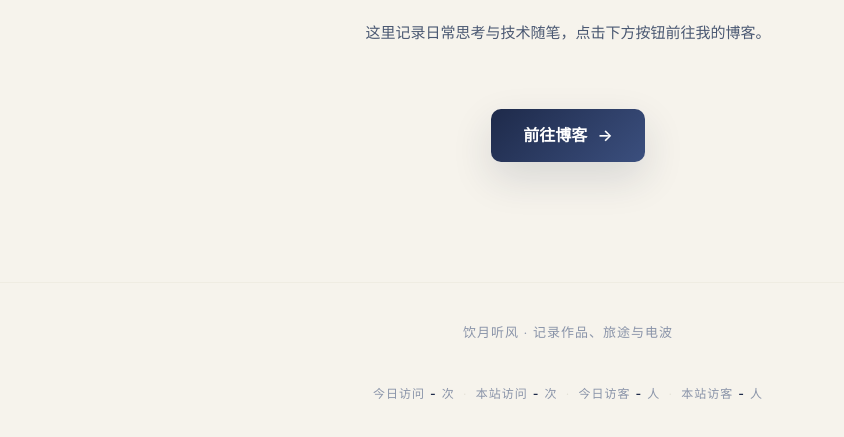
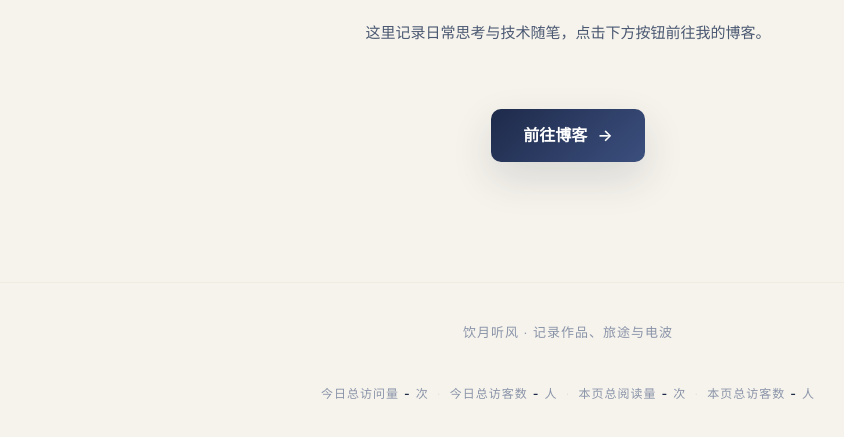
Before and after one commit to ring-finger/moon-quench, an Astro site: page /moon-quench/blog in a window 1280 px wide. Shown: the part 317-754 px from the top of the page, without its empty margins (72-916 px from the left). Built offline with nearby package versions, Linux system fonts and the light colour scheme; Astro itself is replaced by a stand-in of ours; a script that the page names is missing.

Commit message:
feat: 首页显示本站 PV/UV，子模块显示今日与本页统计

```diff
--- a/src/layouts/Layout.astro
+++ b/src/layouts/Layout.astro
@@ -55,15 +55,25 @@ const base = import.meta.env.BASE_URL;
     }
 
     <!-- 访问量统计（不蒜子 busuanzi.cc） -->
-    <div class="busuanzi-bar">
-      <span>今日访问 <span id="busuanzi_today_pv">-</span> 次</span>
-      <span class="sep">·</span>
-      <span>本站访问 <span id="busuanzi_site_pv">-</span> 次</span>
-      <span class="sep">·</span>
-      <span>今日访客 <span id="busuanzi_today_uv">-</span> 人</span>
-      <span class="sep">·</span>
-      <span>本站访客 <span id="busuanzi_site_uv">-</span> 人</span>
-    </div>
+    {
+      mode === 'home' ? (
+        <div class="busuanzi-bar">
+          <span>本站访问 <span id="busuanzi_site_pv">-</span> 次</span>
+          <span class="sep">·</span>
+          <span>本站访客 <span id="busuanzi_site_uv">-</span> 人</span>
+        </div>
+      ) : (
+        <div class="busuanzi-bar">
+          <span>今日总访问量 <span id="busuanzi_today_pv">-</span> 次</span>
+          <span class="sep">·</span>
+          <span>今日总访客数 <span id="busuanzi_today_uv">-</span> 人</span>
+          <span class="sep">·</span>
+          <span>本页总阅读量 <span id="busuanzi_page_pv">-</span> 次</span>
+          <span class="sep">·</span>
+          <span>本页总访客数 <span id="busuanzi_page_uv">-</span> 人</span>
+        </div>
+      )
+    }
 
     <script src="//cdn.busuanzi.cc/busuanzi/3.6.9/busuanzi.min.js" defer></script>
   </body>
```
